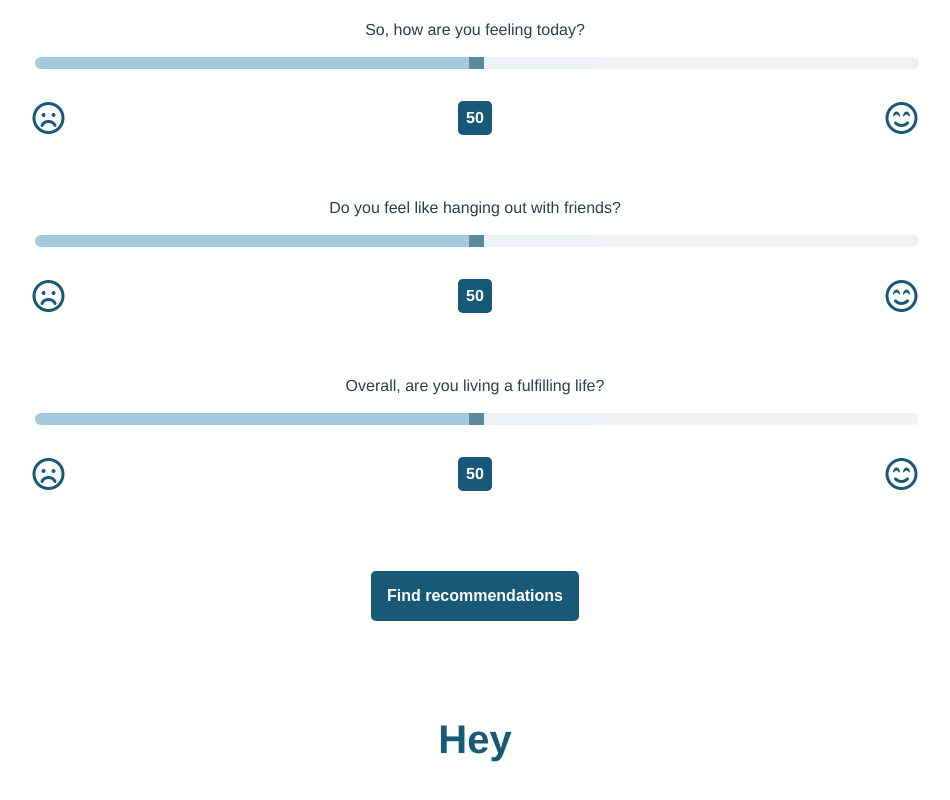
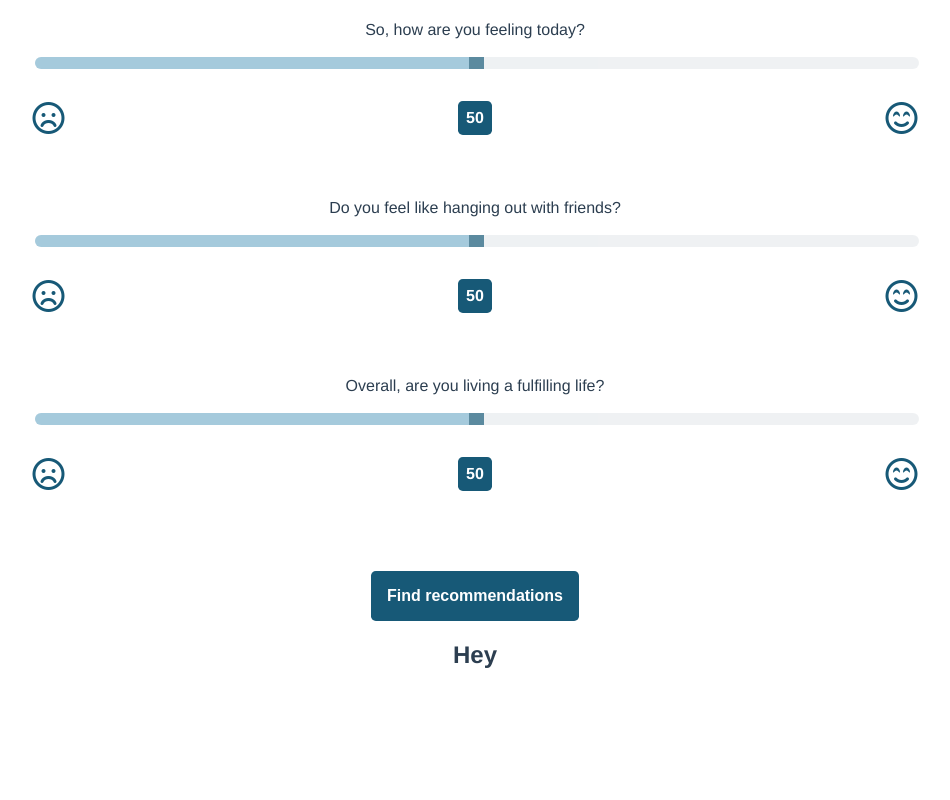
Before and after one commit to PauGarciaMartinez/feel-your-mood, a Vue app: page / in a window 1280 px wide. Shown: the part 216-1016 px from the top of the page, without its empty margins (165-1115 px from the left). After the commit the page ends 905 px from the top, so only its background shows below. Built offline with nearby package versions, Linux system fonts and the light colour scheme.

Commit message:
Pass successfully value to the recommendation component

```diff
--- a/src/components/Recommendation.vue
+++ b/src/components/Recommendation.vue
@@ -1,6 +1,8 @@
 <!-- TEMPLATE -->
 <template>
-  <h1 class="title">Hey</h1>
+  <h2>Hey</h2>
+
+  {{ moodValue }}
 
 </template>
 
--- a/src/scripts/recommendation.js
+++ b/src/scripts/recommendation.js
@@ -1,8 +1,8 @@
 export default {
   name: 'Recommendation',
+  props: ['moodValue'],
   data() {
     return {
-
     }
   },
   components: {
--- a/src/views/Home.vue
+++ b/src/views/Home.vue
@@ -2,9 +2,7 @@
 <template>
   <h1 class="title">Feel your mood</h1>
   <SliderForm @totalValue="mood = $event" />
-  <Recommendation />
-  <br>
-  {{ mood }}
+  <Recommendation :moodValue="mood" />
 </template>
 
 <!-- SCRIPT -->
```
